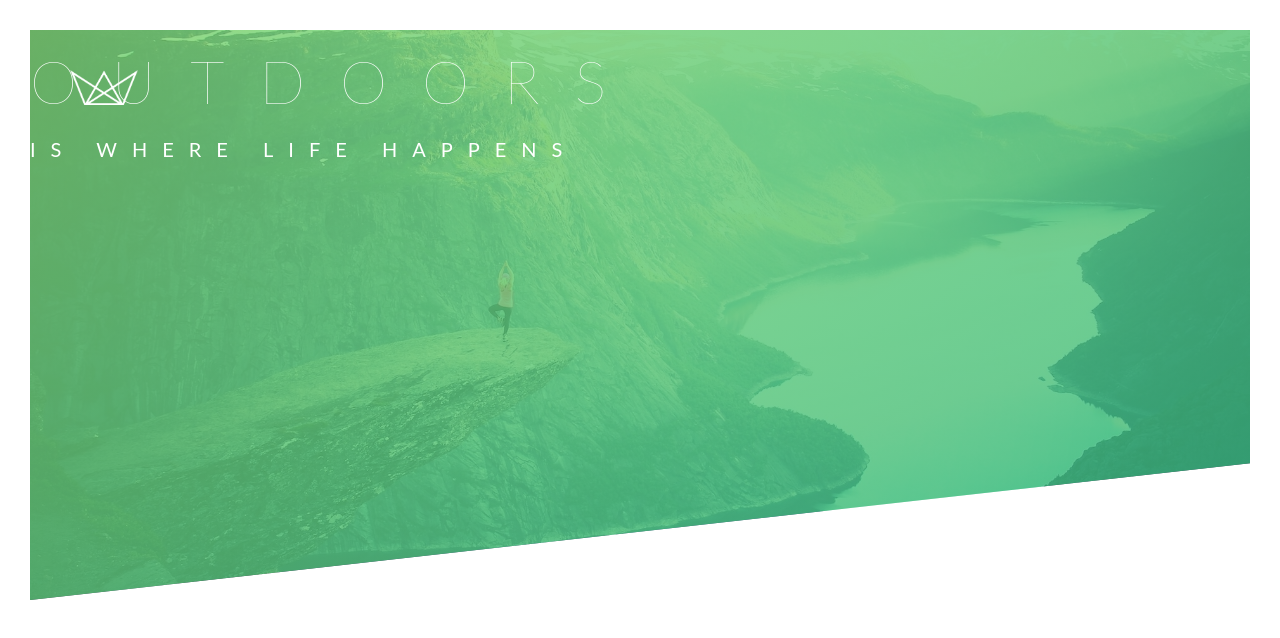
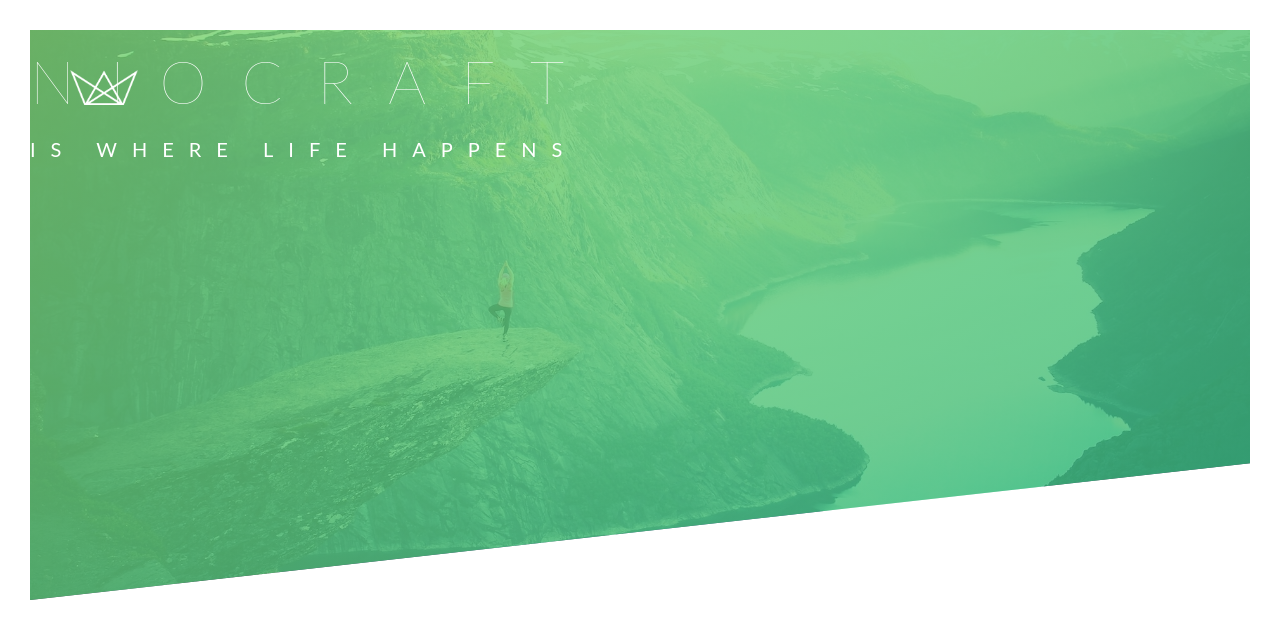
Before and after one commit to rchavezj/reactjs_sass, a React (Create React App) app: page / in a window 1280 px wide. Shown: the top 638 px of the page. Built offline with nearby package versions, Linux system fonts and the light colour scheme.

Commit message:
Updating

```diff
--- a/src/App.js
+++ b/src/App.js
@@ -9,7 +9,7 @@ const App = () => {
         <img src={Logo} className="logo" alt="Logo" />
       </div>
       <h1 className="heading-primary">
-        <span className="heading-primary-main">Outdoors</span>
+        <span className="heading-primary-main">Niocraft</span>
         <span className="heading-primary-sub">is where life happens</span>
       </h1>
     </header>
```
